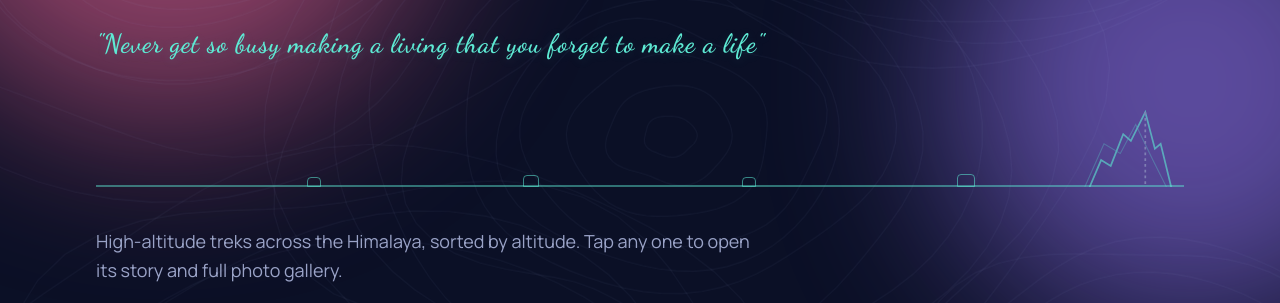
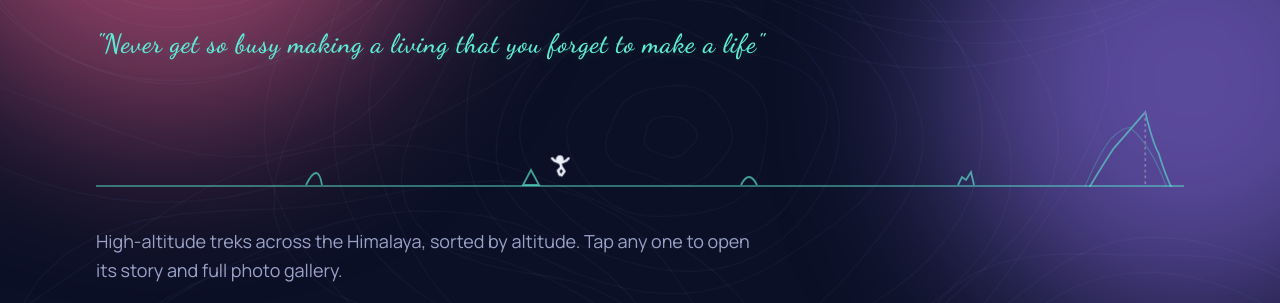
Before and after one commit to PankajChauhanji/my_portfolio, a Flask app: page /explorer/ in a window 1280 px wide. Shown: the part 263-566 px from the top of the page. Run offline with Flask 3, Linux system fonts and the light colour scheme; some libraries are stand-ins or nearby versions.

Commit message:
improvements in shapes of obstacles.

```diff
--- a/static/css/explorer.css
+++ b/static/css/explorer.css
@@ -34,38 +34,37 @@ html.dark .cursive-quote {
 #runner-container .boulder {
   position: absolute;
   bottom: 20px;
-  border-radius: 4px 4px 0 0;
+  color: var(--glacier);
+  opacity: 0.65;
   background: transparent;
-  border: 1.8px solid var(--glacier);
-  opacity: 0.55;
 }
 
 #runner-container .boulder-1 {
   left: 20%;
-  width: 14px;
-  height: 10px;
-  margin-left: -7px;
+  width: 20px;
+  height: 20px;
+  margin-left: -10px;
 }
 
 #runner-container .boulder-2 {
   left: 40%;
-  width: 16px;
-  height: 12px;
-  margin-left: -8px;
+  width: 20px;
+  height: 20px;
+  margin-left: -10px;
 }
 
 #runner-container .boulder-3 {
   left: 60%;
-  width: 14px;
-  height: 10px;
-  margin-left: -7px;
+  width: 20px;
+  height: 20px;
+  margin-left: -10px;
 }
 
 #runner-container .boulder-4 {
   left: 80%;
-  width: 18px;
-  height: 13px;
-  margin-left: -9px;
+  width: 20px;
+  height: 20px;
+  margin-left: -10px;
 }
 
 #runner-container .mountain-container {
@@ -91,7 +90,7 @@ html.dark .cursive-quote {
   width: 28px;
   height: 28px;
   transform: translate3d(0, 0, 0);
-  opacity: 0;
+  opacity: 1;
   will-change: transform;
   transition: opacity 0.5s ease;
 }
--- a/static/js/explorer.js
+++ b/static/js/explorer.js
@@ -179,8 +179,8 @@ document.addEventListener("DOMContentLoaded", function () {
     requestAnimationFrame(tick);
   }
 
-  // Start the animation
+  // Start the animation immediately
   setTimeout(function() {
     tick();
-  }, 1200); // Start 1.2s after page load
+  }, 50);
 });
--- a/templates/explorer.html
+++ b/templates/explorer.html
@@ -17,18 +17,38 @@
     <div class="track-line"></div>
 
     <!-- Boulders -->
-    <div class="boulder boulder-1"></div>
-    <div class="boulder boulder-2"></div>
-    <div class="boulder boulder-3"></div>
-    <div class="boulder boulder-4"></div>
+    <div class="boulder boulder-1">
+      <svg viewBox="0 0 20 20" fill="none" stroke="currentColor" stroke-width="1.8" class="w-full h-full">
+        <!-- Curvy stone -->
+        <path d="M2,18 Q8,6 12,6 Q16,6 18,18" />
+      </svg>
+    </div>
+    <div class="boulder boulder-2">
+      <svg viewBox="0 0 20 20" fill="none" stroke="currentColor" stroke-width="1.8" class="w-full h-full">
+        <!-- Jagged triangle/rock -->
+        <path d="M2,18 L10,3 L18,18 Z" />
+      </svg>
+    </div>
+    <div class="boulder boulder-3">
+      <svg viewBox="0 0 20 20" fill="none" stroke="currentColor" stroke-width="1.8" class="w-full h-full">
+        <!-- Curvy mound -->
+        <path d="M2,18 Q10,2 18,18" />
+      </svg>
+    </div>
+    <div class="boulder boulder-4">
+      <svg viewBox="0 0 20 20" fill="none" stroke="currentColor" stroke-width="1.8" class="w-full h-full">
+        <!-- Double jagged peak rock -->
+        <path d="M2,18 L6,10 L10,13 L15,5 L18,18" />
+      </svg>
+    </div>
 
     <!-- Mountain and Rope -->
     <div class="mountain-container">
       <svg viewBox="0 0 100 100" fill="none" stroke="currentColor" stroke-width="1.8">
-        <!-- Background Mountain Peak (Depth Layer) -->
-        <path d="M 5,100 L 25,55 L 42,65 L 58,35 L 75,70 L 90,100" stroke-width="1.2" style="opacity:0.45" />
-        <!-- Foreground Jagged Mountain Peak -->
-        <path d="M 10,100 L 22,72 L 32,78 L 45,45 L 53,52 L 68,22 L 78,60 L 84,55 L 95,100" />
+        <!-- Background Mountain Peak (Curvy Depth Layer) -->
+        <path d="M 5,100 Q 20,65 32,50 Q 44,38 52,38 Q 65,48 78,72 Q 86,88 90,100" stroke-width="1.2" style="opacity:0.45" />
+        <!-- Foreground Curvy/Parabolic Mountain Peak -->
+        <path d="M 10,100 Q 25,75 35,60 Q 48,45 68,22 Q 76,55 82,65 Q 88,85 95,100" />
         <!-- Rope hanging from the highest summit peak (68, 22) -->
         <line x1="68" y1="22" x2="68" y2="100" stroke="var(--text-muted)" stroke-dasharray="3,3" />
       </svg>
@@ -36,37 +56,45 @@
 
     <!-- Character -->
     <div id="runner-character">
-      <!-- Run Frame 1 -->
+      <!-- Run Frame 1 (Stride Phase) -->
       <div class="runner-frame frame-run1 w-full h-full">
         <svg viewBox="0 0 24 24" class="w-full h-full" fill="none" stroke="currentColor" stroke-width="2.2" stroke-linecap="round" stroke-linejoin="round" style="color:var(--text)">
-          <circle cx="12" cy="5" r="2.2" fill="currentColor"/>
-          <line x1="12" y1="7.2" x2="11.5" y2="13" />
-          <path d="M12 8.5 L15.5 10.5 L18 8.5" />
-          <path d="M12 8.5 L8.5 10 L6 12" />
-          <path d="M11.5 13 L14.5 16 L12.5 20.5" />
-          <path d="M11.5 13 L8.5 15.5 L10.5 19.5" />
+          <circle cx="11.5" cy="5" r="2.2" fill="currentColor"/>
+          <!-- Leaning spine -->
+          <path d="M12 7.2 Q13 10.5 13.8 13.5" />
+          <!-- Arms -->
+          <path d="M12.5 8.5 Q15.5 11 17.5 9.5" />
+          <path d="M12.5 8.5 Q9 10.5 6.5 8.5" />
+          <!-- Legs -->
+          <path d="M13.8 13.5 L17 17.5 L14.2 21.5" />
+          <path d="M13.8 13.5 L9.5 17 L10.8 20.8" />
         </svg>
       </div>
-      <!-- Run Frame 2 -->
+      <!-- Run Frame 2 (Passing Phase) -->
       <div class="runner-frame frame-run2 w-full h-full hidden">
         <svg viewBox="0 0 24 24" class="w-full h-full" fill="none" stroke="currentColor" stroke-width="2.2" stroke-linecap="round" stroke-linejoin="round" style="color:var(--text)">
-          <circle cx="12" cy="5" r="2.2" fill="currentColor"/>
-          <line x1="12" y1="7.2" x2="12.5" y2="13" />
-          <path d="M12 8.5 L9 10.5 L6.5 8.5" />
-          <path d="M12 8.5 L15 10 L17.5 12" />
-          <path d="M12.5 13 L9.5 16 L11.5 20.5" />
-          <path d="M12.5 13 L15.5 15.5 L13.5 19.5" />
+          <circle cx="11.5" cy="5" r="2.2" fill="currentColor"/>
+          <!-- Leaning spine -->
+          <path d="M12 7.2 Q12.8 10.5 13.5 13.5" />
+          <!-- Arms -->
+          <path d="M12.2 8.5 Q9.5 11 7.5 9.5" />
+          <path d="M12.2 8.5 Q15 10.5 17.5 8.5" />
+          <!-- Legs -->
+          <path d="M13.5 13 L10.5 16.5 L13 21" />
+          <path d="M13.5 13 L16 16 L14 19.8" />
         </svg>
       </div>
       <!-- Jump Frame -->
       <div class="runner-frame frame-jump w-full h-full hidden">
         <svg viewBox="0 0 24 24" class="w-full h-full" fill="none" stroke="currentColor" stroke-width="2.2" stroke-linecap="round" stroke-linejoin="round" style="color:var(--text)">
           <circle cx="12" cy="4.2" r="2.2" fill="currentColor"/>
-          <line x1="12" y1="6.4" x2="12" y2="11.5" />
-          <path d="M12 8.4 L16.5 5.5 L19.5 6.5" />
-          <path d="M12 8.4 L7.5 5.5 L4.5 6.5" />
-          <path d="M12 11.5 L9 14.5 L11.5 17.5" />
-          <path d="M12 11.5 L15 14.5 L12.5 17.5" />
+          <path d="M12 6.4 L13.5 11" />
+          <!-- Arms raised up in the air -->
+          <path d="M12.5 7.5 L17.5 5.5 L19.5 3.5" />
+          <path d="M12.5 7.5 L7.5 5.5 L5.5 3.5" />
+          <!-- Legs bent/tucked up -->
+          <path d="M13.5 11 L10.5 14 L12 17.5" />
+          <path d="M13.5 11 L16 14.5 L13.5 18" />
         </svg>
       </div>
       <!-- Fall Frame -->
```
